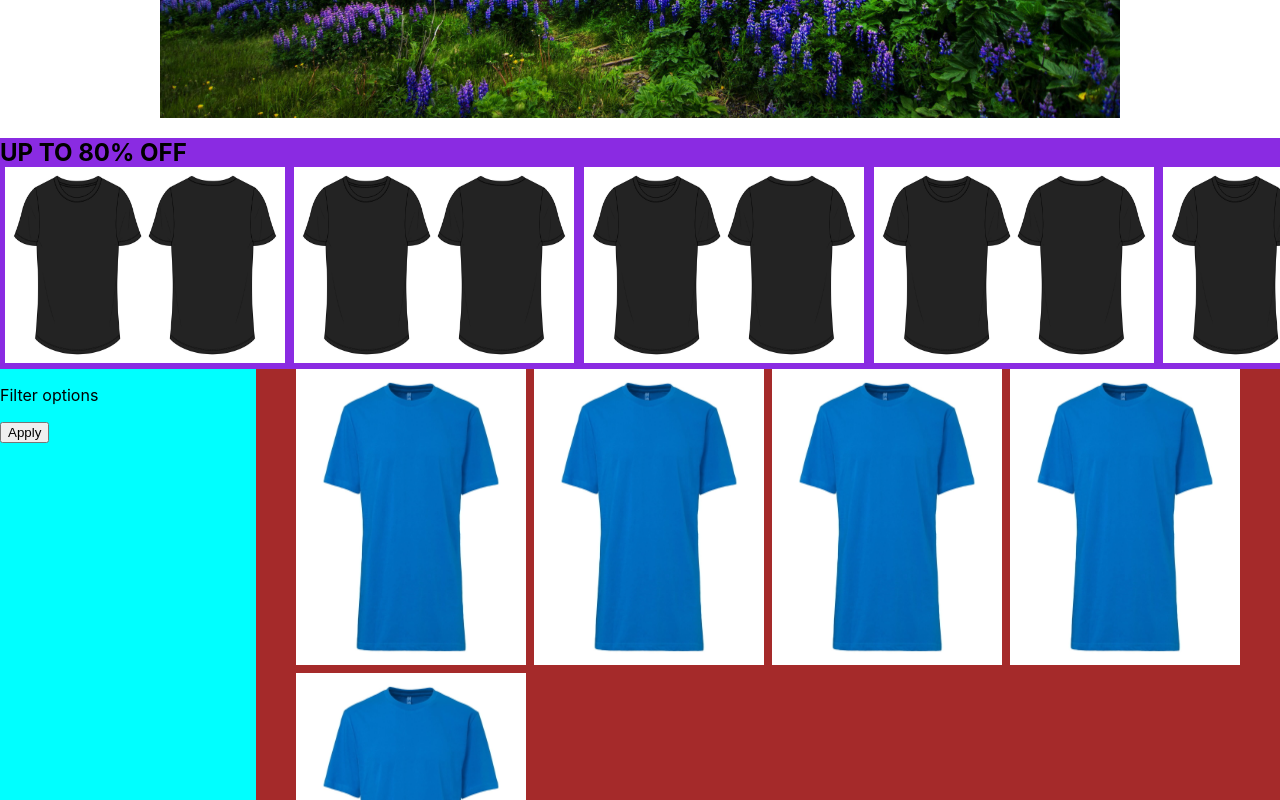
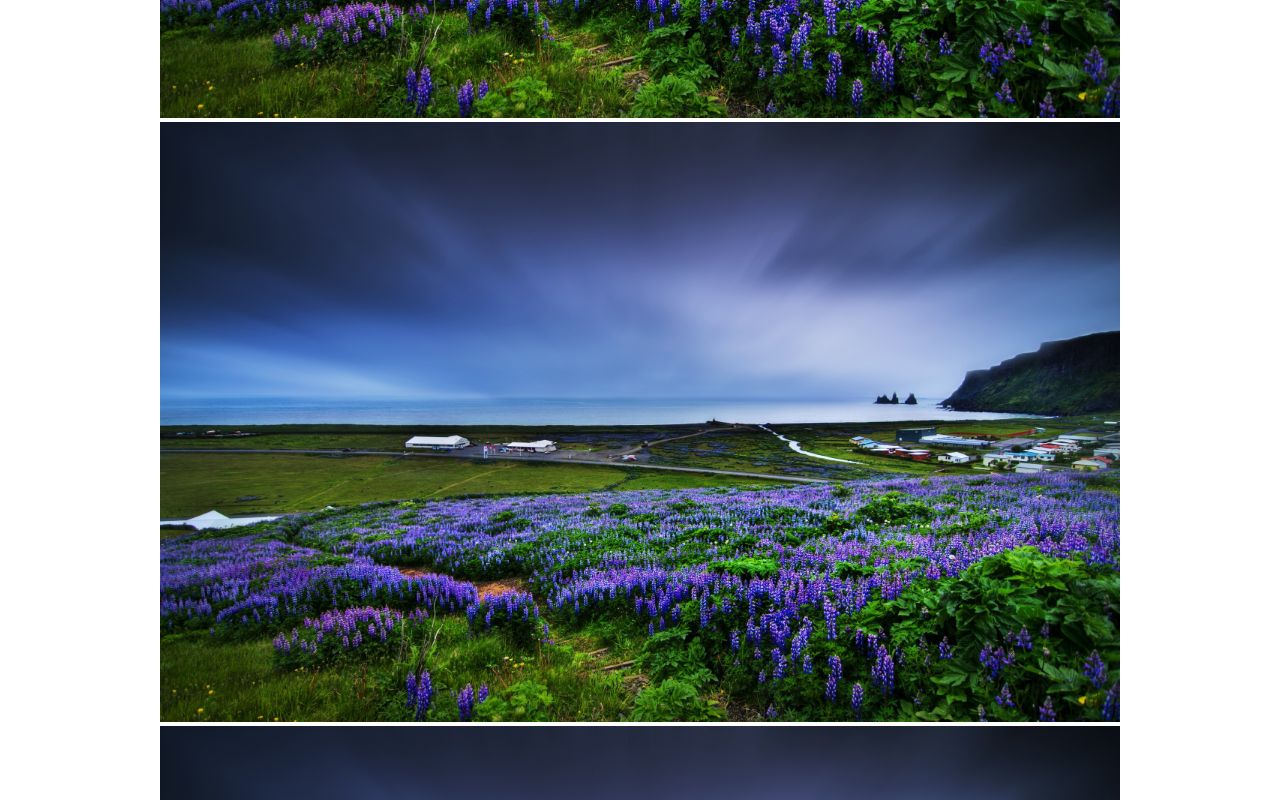
Before and after one commit to mnazari95/ecommerce-sample, a Next.js app: page / in a window 1280 px wide. Shown: the part 560-1360 px from the top of the page. Built offline with nearby package versions, Linux system fonts and the light colour scheme.

Commit message:
playing around with copilot

```diff
--- a/components/banner/Banner.tsx
+++ b/components/banner/Banner.tsx
@@ -1,10 +1,64 @@
 import styles from '../../styles/Banner.module.css'
 import Image from 'next/image'
+import { useState } from 'react'
+
+//create a banner component with the functionality of a slideshow
+
 
 export default function Banner() {
+
+  //create a slideshow of images
+  const [slideIndex, setSlideIndex] = useState(0)
+  const [slideImages, setSlideImages] = useState([
+    '/banner-image.jpg',
+    '/banner-image.jpg',
+    '/banner-image.jpg',
+    '/banner-image.jpg',
+    '/banner-image.jpg',
+    '/banner-image.jpg',
+    '/banner-image.jpg',
+    '/banner-image.jpg',
+    '/banner-image.jpg',
+    '/banner-image.jpg',
+    '/banner-image.jpg',
+    '/banner-image.jpg',
+    '/banner-image.jpg',
+    '/banner-image.jpg',
+    '/banner-image.jpg',
+  ])
+
+  const nextSlide = () => {
+    if (slideIndex !== slideImages.length - 1) {
+      setSlideIndex(slideIndex + 1)
+    } else if (slideIndex === slideImages.length - 1) {
+      setSlideIndex(0)
+    }
+  }
+
+  const prevSlide = () => {
+    if (slideIndex !== 0) {
+      setSlideIndex(slideIndex - 1)
+    } else if (slideIndex === 0) {
+      setSlideIndex(slideImages.length - 1)
+    }
+  }
+
+  const moveDot = (index) => {
+    setSlideIndex(index)
+  }
+
   return (
     <div className={styles.bannerImage}>
-      <Image src="/banner-image.jpg" alt="nice background picture" width={0} height={0} sizes='100vw' style={{width: '100%', height: 'auto', objectFit: 'contain', }}/>
+      {
+        slideImages.map((img, index) => {
+          return (
+            <div key={index}>
+              <Image src={img} alt="nice background picture" width={0} height={0} sizes='100vw' style={{width: '100%', height: 'auto', objectFit: 'contain', }}/>
+            </div>
+          )
+        })
+      }
+      <button className={styles.prev} onClick={prevSlide}>Prev</button>
     </div>
   )
 }
--- a/components/filteredCatalog/FilterOptions.tsx
+++ b/components/filteredCatalog/FilterOptions.tsx
@@ -1,17 +1,33 @@
 import styles from '../../styles/FilterOptions.module.css'
-import { useState } from 'react'
+import { useEffect, useState } from 'react'
 
 export default function FilterOptions() {
 
-    // const [imgSize, setImgSize] = useState({
-    //     width: 230,
-    //     height: 296
-    // })
+  const [fruitFilter, setFruitFilter] = useState(['apple', 'banana', 'cherry', 'durian', 'elderberry', 'fig', 'grape', 'honeydew', 'jackfruit', 'kiwi', 'lemon', 'mango', 'nectarine'])
 
+  const filterByFruit = (fruit) => {
+    setFruitFilter(fruitFilter.filter((f) => f !== fruit))
+  }
+
+  useEffect(() => {
+    console.log(fruitFilter)
+  }, [fruitFilter])
+
+  const fruitList = fruitFilter.map((fruit) => {
+    return (
+      <div key={fruit} className={styles.fruit}>
+        <span>{fruit}
+        <button className={styles.removeCheckBoxBtn} onClick={() => filterByFruit(fruit)}>Remove</button></span>
+        <br />
+      </div>
+    )
+  })
   return (
     <div className={styles.container}>
-        <p>Filter options</p>
-        <button>Apply</button>
+        <h3>Filter by:</h3>
+        <h4>Category</h4>
+        {fruitList}
+        <button className={styles.filterBtn}>Apply</button>
     </div>
   )
 }
--- a/styles/FilterOptions.module.css
+++ b/styles/FilterOptions.module.css
@@ -2,5 +2,38 @@
     display: inline;
     grid-column: 1 / 1;
     grid-row: 2 / 3;
-    background-color: aqua;
+    background-color: orange;
+    padding: 10px;
 }
+.removeCheckBoxBtn {
+    background-color: #f44336;
+    border: none;
+    color: white;
+    padding: 5px 10px;
+    text-align: center;
+    text-decoration: none;
+    display: inline-block;
+    font-size: 12px;
+    margin: 2px 2px;
+    cursor: pointer;
+}
+.removeCheckBoxBtn:hover {
+    background-color: red;
+}
+
+.fruit {
+    display: inline;
+}
+
+.filterBtn {
+    background-color: #4CAF50;
+    border: none;
+    color: white;
+    padding: 5px 10px;
+    text-align: center;
+    text-decoration: none;
+    display: inline-block;
+    font-size: 12px;
+    margin: 2px 2px;
+    cursor: pointer;
+}
--- a/styles/FilteredCatalog.module.css
+++ b/styles/FilteredCatalog.module.css
@@ -2,8 +2,8 @@
     display: grid;
     gap: 0.5em;
     justify-content: center;
-    grid-template-columns: auto auto auto auto;
-    grid-template-rows: auto auto auto;
+    grid-template-columns: repeat(3, 250px);
+    grid-auto-rows: minmax(150px, auto);
     overflow-x: scroll;
 
     grid-column: 2 / 6;
@@ -11,7 +11,3 @@
 
     background-color: brown;
 }
-
-.gridItem {
-
-}
```
Also changed, not shown: 1 other file (tests, documents, lock files or other folders).
